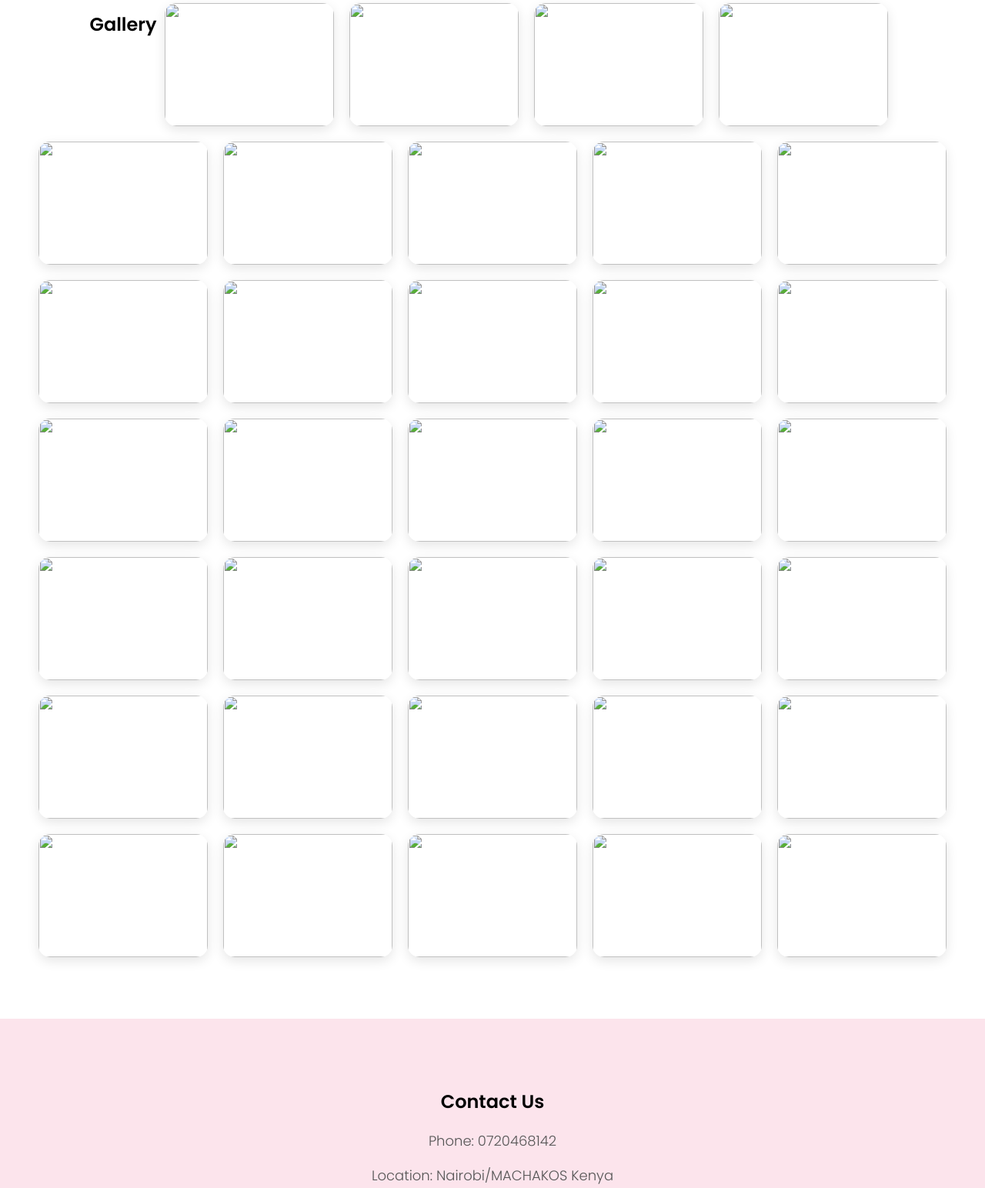
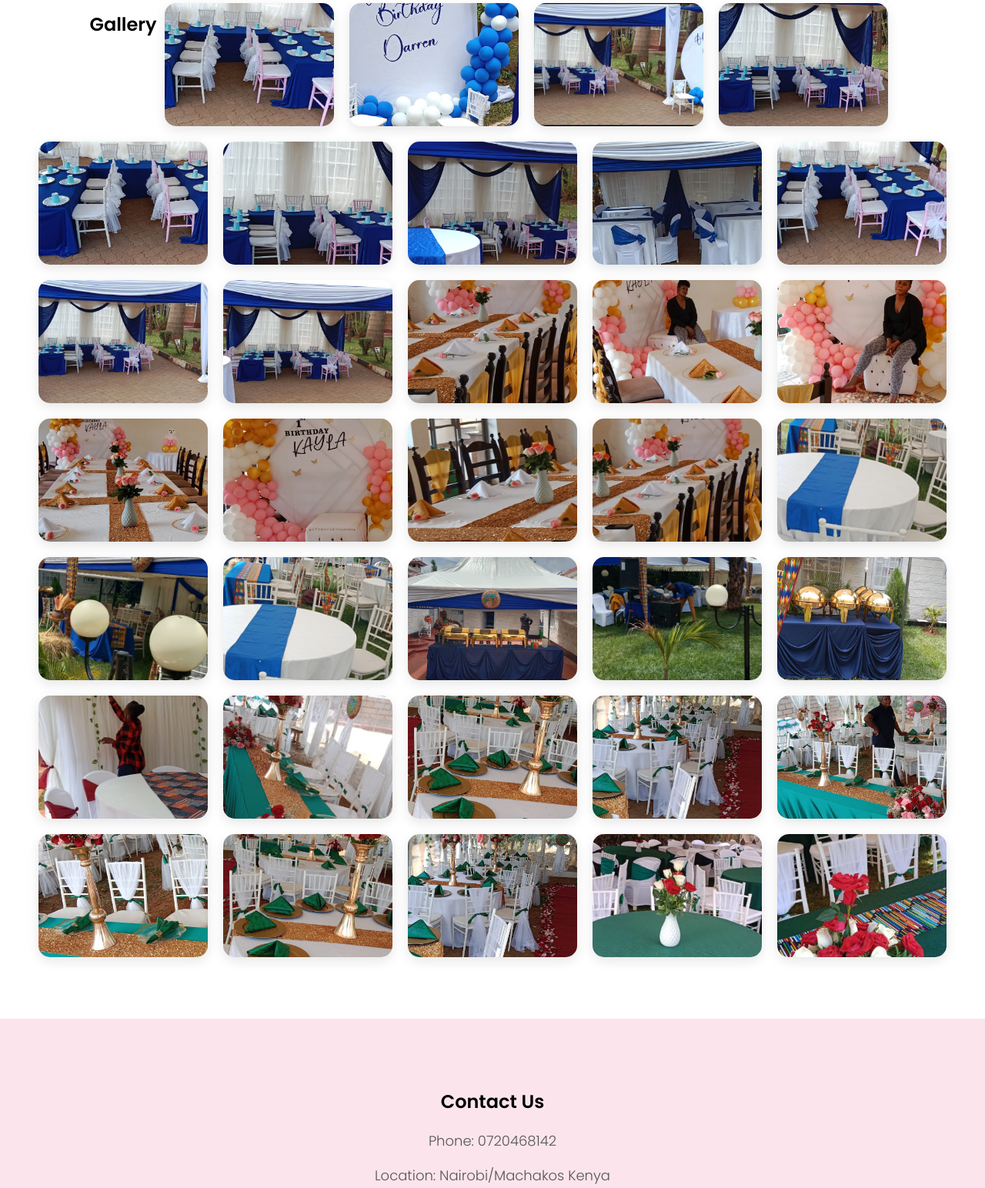
Before and after one commit to otterlyfirst-stack/-decor-lillie-s, a plain HTML site: page index.html in a window 1280 px wide. Shown: the part 892-2436 px from the top of the page at 77% size. Drawn offline with Linux system fonts and the light colour scheme.

Commit message:
Update index.html

```diff
--- a/index.html
+++ b/index.html
@@ -36,46 +36,46 @@
     <h2>Gallery</h2>
 
     <!-- FIXED IMAGE PATHS -->
-    <img src="images.jnp\img1.jpg">
-    <img src="images.jnp\img2.jpg">
-    <img src="images.jnp\img3.jpg">
-    <img src="images.jnp\img4.jpg">
-    <img src="images.jnp\img5.jpg">
-    <img src="images.jnp\img6.jpg">
-    <img src="images.jnp\img7.jpg">
-    <img src="images.jnp\img8.jpg">
-    <img src="images.jnp\img9.jpg">
-    <img src="images.jnp\img10.jpg">
-     <img src="images.jnp\img11.jpg">
-      <img src="images.jnp\img12.jpg">
-       <img src="images.jnp\img13.jpg">
-        <img src="images.jnp\img14.jpg">
-         <img src="images.jnp\img15.jpg">
-          <img src="images.jnp\img16.jpg">
-           <img src="images.jnp\img17.jpg">
-            <img src="images.jnp\img18.jpg">
-             <img src="images.jnp\img19.jpg">
-              <img src="images.jnp\img20.jpg">
-               <img src="images.jnp\img21.jpg">
-                <img src="images.jnp\img22.jpg">
-                 <img src="images.jnp\img23.jpg">
-                  <img src="images.jnp\img24.jpg">
-                   <img src="images.jnp\img25.jpg">
-                     <img src="images.jnp\img26.jpg">
-                       <img src="images.jnp\img27.jpg">
-                         <img src="images.jnp\img28.jpg">
-                           <img src="images.jnp\img29.jpg">
-                             <img src="images.jnp\img30.jpg">
-                               <img src="images.jnp\img31.jpg">
-                                 <img src="images.jnp\img32.jpg">
-                                   <img src="images.jnp\img33.jpg">
-                                     <img src="images.jnp\img34.jpg">
+    <img src="img1.jpg">
+    <img src="img2.jpg">
+    <img src="img3.jpg">
+    <img src="img4.jpg">
+    <img src="img5.jpg">
+    <img src="img6.jpg">
+    <img src="img7.jpg">
+    <img src="img8.jpg">
+    <img src="img9.jpg">
+    <img src="img10.jpg">
+     <img src="img11.jpg">
+      <img src="img12.jpg">
+       <img src="img13.jpg">
+        <img src="img14.jpg">
+         <img src="img15.jpg">
+          <img src="img16.jpg">
+           <img src="img17.jpg">
+            <img src="img18.jpg">
+             <img src="img19.jpg">
+              <img src="img20.jpg">
+               <img src="img21.jpg">
+                <img src="img22.jpg">
+                 <img src="img23.jpg">
+                  <img src="img24.jpg">
+                   <img src="img25.jpg">
+                     <img src="img26.jpg">
+                       <img src="img27.jpg">
+                         <img src="img28.jpg">
+                           <img src="img29.jpg">
+                             <img src="img30.jpg">
+                               <img src="img31.jpg">
+                                 <img src="img32.jpg">
+                                   <img src="img33.jpg">
+                                     <img src="img34.jpg">
   </section>
 
   <section class="contact">
     <h2>Contact Us</h2>
     <p>Phone: 0720468142</p>
-    <p>Location: Nairobi/MACHAKOS Kenya</p>
+    <p>Location: Nairobi/Machakos Kenya</p>
   </section>
 
 </body>
```
